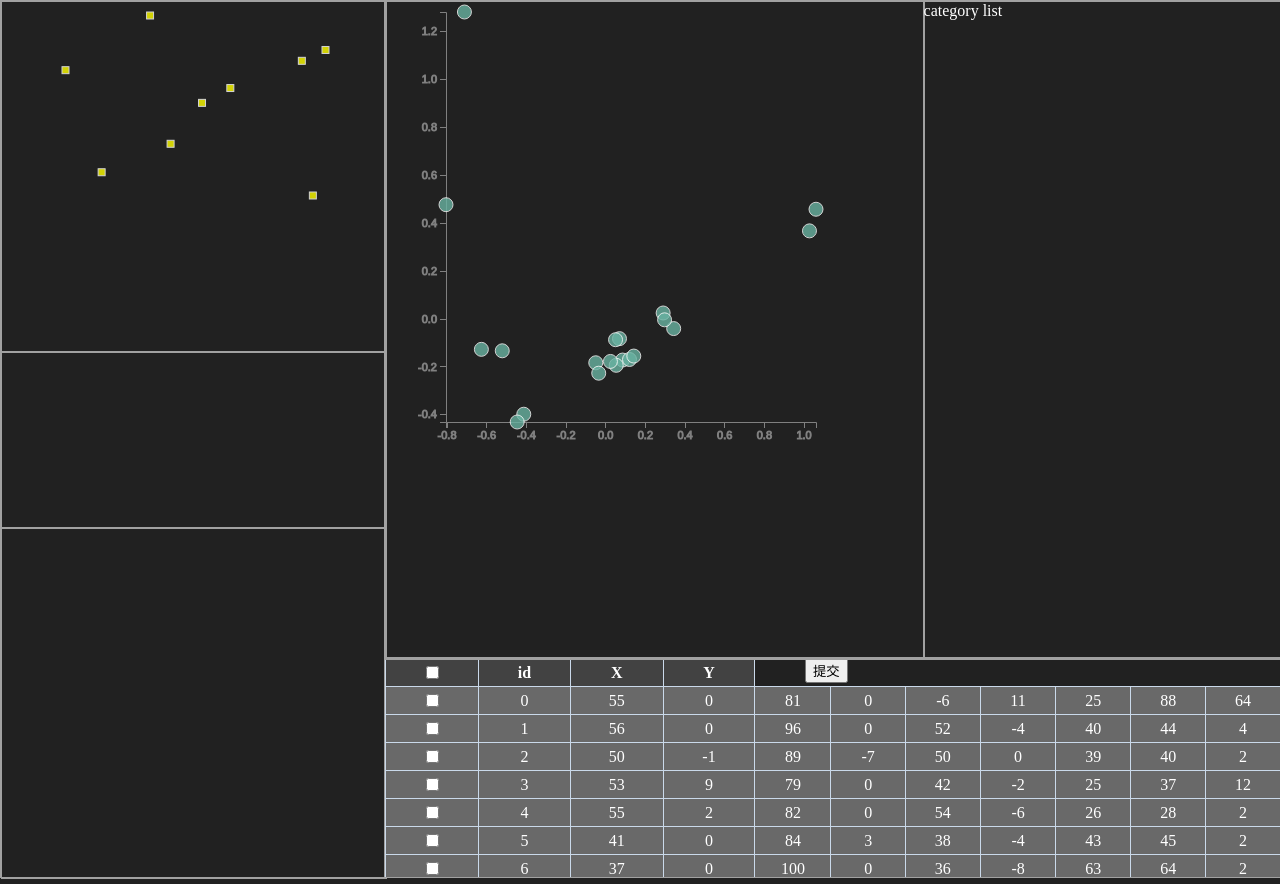
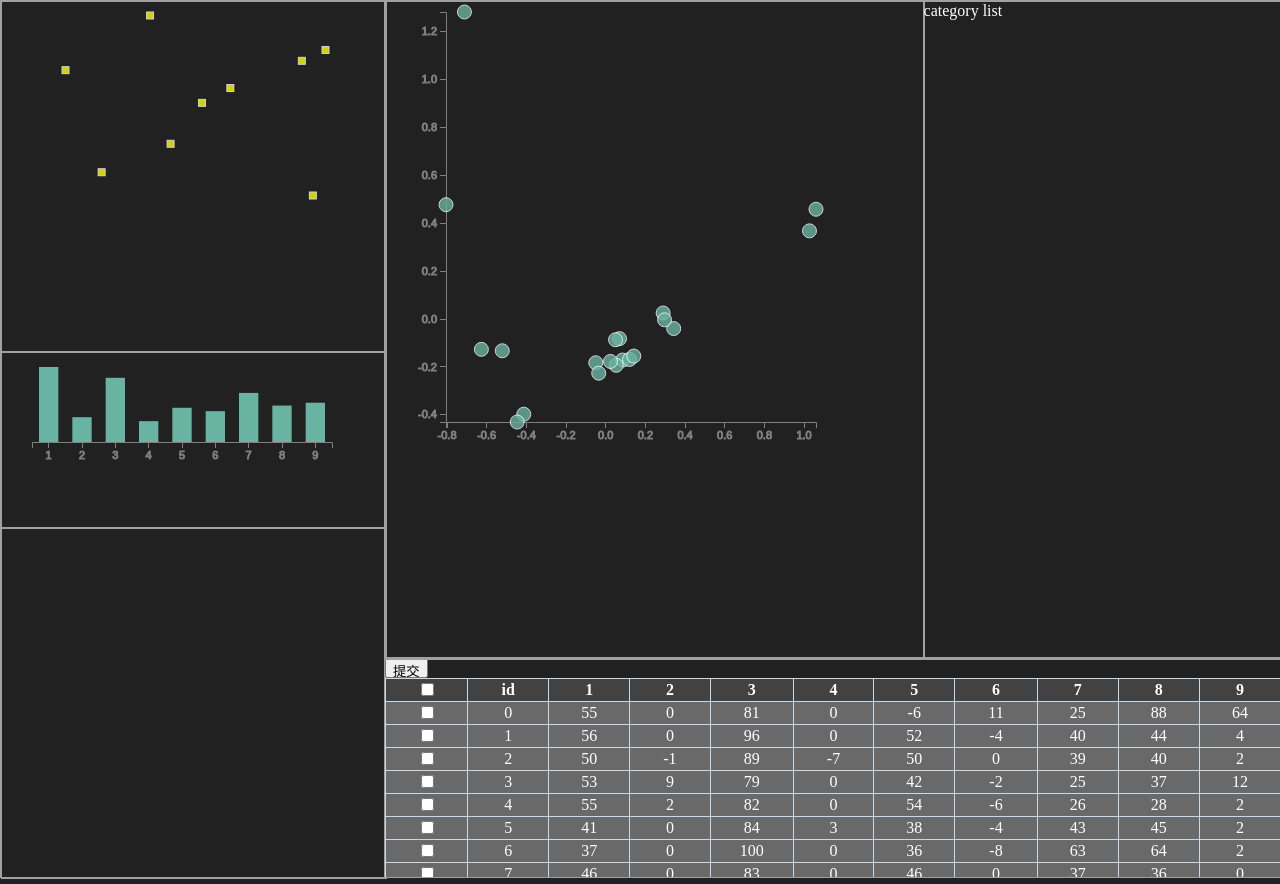
Before and after one commit to ZYL-IRENE/RCAnalysis, a Flask app: page / in a window 1280 px wide. Run offline with Flask 2, Linux system fonts and the light colour scheme; some libraries are stand-ins or nearby versions.

Commit message:
Add files via upload

```diff
--- a/RCdetection/templates/index.html
+++ b/RCdetection/templates/index.html
@@ -32,7 +32,7 @@
         {
             border: 1px solid #cad9ea;
             color: white;
-            height: 25px;
+            height: 20px;
             width: 80px;
             text-align: center;
         }
@@ -91,13 +91,13 @@
         #submit_data{
         	position:absolute;
         	top:0px;
-        	left:420px;
-        	height: 25px;
+        	left:0px;
+        	height: 20px;
         }
 
         #data_select{
         	position:absolute;
-        	top:0px;
+        	top:20px;
         	left:0px;
         }
 
@@ -141,14 +141,13 @@
 	<div id = "data_expl"  style="overflow: auto">
 		<button id = "submit_data" onclick="selected_data()">提交</button></th>
 			<table id = "data_select" >
-				<tr>
+				<tr id = "data_title">
 					<th>
 						<input type = "checkbox" id = "select_all_data" onclick="selected_all_data(this)" />
 					</th>
 
 					<th>id</th>
-					<th>X</th>
-					<th>Y</th>
+
 				</tr>
 			</table>
 	</div>
@@ -176,9 +175,18 @@
         show_data();
         draw_category_scatterplot(data_position);
         draw_feature_distribution(feature_position);
+        draw_feature_variance(feature_variance);
 
 
         function show_data(){
+
+            var tr = document.getElementById('data_title');
+            for(var i = 0; i < feature_name.length; i++){
+            	var th = document.createElement("th");
+		        th.innerHTML = feature_name[i];
+		        tr.appendChild (th);
+            }
+
         	//display all the raw data in the table
 	        for(var i=0;i < raw_data.length;i++){
 		        var x=document.getElementById('data_select').insertRow();//add row
@@ -203,10 +211,10 @@
         	console.log("selected");
         	selected_data_instances = [];
         	//return the selected data
-        	for(var i = 0; i < raw_data.length; i++){
+        	for(var i = 0; i < data_position.length; i++){
         	    var id = "data_instance"+String(i);
           		if(document.getElementById(id).checked){
-          			selected_data_instances.push(raw_data[i]);
+          			selected_data_instances.push(data_position[i]);
           		}
         	}
         	console.log(selected_data_instances);
@@ -230,7 +238,6 @@
           		}
           	}
 		}
-
 
 
 		function draw_category_scatterplot(data){
@@ -288,17 +295,30 @@
 			var mouseover = function(d) {
 			    tooltip
 			      .style("opacity", 0.8)
-			  }
-
-			var mousemove = function(d) {
-				var id = d[2];
-				console.log(id);
+			      .style("height","200px")
+			    var id = d[2];
 				feature_number = feature_name.length;
 				var text = "Instance detail:<br/>";
 				for (var i = 0; i < feature_number; i++){
 					text = text.concat(feature_name[i] , ":" , raw_data[id][i],"<br/>");
 				}
-				console.log(text);
+				//console.log(text);
+				//"The position of the data instance is X: " + d[0] + " Y: " + d[1]
+				//(d3.mouse(this)[0]+90) + "px"
+			    tooltip
+			      .html(text)
+			      .style("right", "5px") // It is important to put the +90: other wise the tooltip is exactly where the point is an it creates a weird effect
+			      .style("top", "5px")
+			  }
+
+			var mousemove = function(d) {
+				var id = d[2];
+				feature_number = feature_name.length;
+				var text = "Instance detail:<br/>";
+				for (var i = 0; i < feature_number; i++){
+					text = text.concat(feature_name[i] , ":" , raw_data[id][i],"<br/>");
+				}
+				//console.log(text);
 				//"The position of the data instance is X: " + d[0] + " Y: " + d[1]
 				//(d3.mouse(this)[0]+90) + "px"
 			    tooltip
@@ -310,9 +330,8 @@
 			  // A function that change this tooltip when the leaves a point: just need to set opacity to 0 again
 			var mouseleave = function(d) {
 			    tooltip
-			      .transition()
-			      .duration(200)
 			      .style("opacity", 0)
+			      .style("height","1px")
 			  }
 
 			// Add dots
@@ -350,9 +369,9 @@
 			          "translate(" + margin.left + "," + margin.top + ")");
 
 			var x_min = feature_position_min[0];
-			var x_max = Math.max(feature_position_max[0], x_min+1);
+			var x_max = feature_position_max[0];
 			var y_min = feature_position_min[1];
-			var y_max = Math.max(feature_position_max[1], y_min+1);
+			var y_max = feature_position_max[1];
 			// Add X axis
 			var x = d3.scaleLinear()
 			    .domain([x_min, x_max])
@@ -416,6 +435,97 @@
 
 		}
 
+		function draw_feature_variance(data){
+			// set the dimensions and margins of the graph
+			var margin = {top: 15, right: 20, bottom: 20, left: 30},
+			    width = 350 - margin.left - margin.right,
+			    height = 110 - margin.top - margin.bottom;
+
+			// append the svg object to the body of the page
+			var svg = d3.select("#feature_variance")
+			  .append("svg")
+			    .attr("width", width + margin.left + margin.right)
+			    .attr("height", height + margin.top + margin.bottom)
+			  .append("g")
+			    .attr("transform",
+			          "translate(" + margin.left + "," + margin.top + ")");
+
+
+			  // X axis: scale and draw:
+			  var x = d3.scaleBand()
+			      .domain(feature_name)     // can use this instead of 1000 to have the max of data: d3.max(data, function(d) { return +d.price })
+			      .range([0, width]);
+			  svg.append("g")
+			      .attr("transform", "translate(0," + height + ")")
+			      .attr("class", "axis")
+			      .call(d3.axisBottom(x));
+
+			      /*
+			  // set the parameters for the histogram
+			  var histogram = d3.histogram()
+			      .value(function(d) { return d; })   // I need to give the vector of value
+			      .domain(x.domain())  // then the domain of the graphic
+			      .thresholds(x.ticks(70)); // then the numbers of bins
+
+			  // And apply this function to data to get the bins
+			  var bins = histogram(data);
+				*/
+			  // Y axis: scale and draw:
+			  var y = d3.scaleLinear()
+			      .range([height, 0]);
+			      y.domain([0, d3.max(data)]);   // d3.hist has to be called before the Y axis obviously
+			  /*svg.append("g")
+			  	  .attr("class", "axis")
+			      .call(d3.axisLeft(y));*/
+
+			  var tooltip = d3.select("#feature_variance")
+			    .append("div")
+			    .style("opacity", 0)
+			    .attr("class", "tooltip")
+			    .style("background-color", "#696969")
+			    .style("border-radius", "5px")
+			    .style("padding", "10px")
+
+			  var showTooltip = function(d) {
+			    tooltip
+			      .style("opacity", 1)
+			    tooltip
+			      .html("variance: " + d)
+			      .style("left", (d3.mouse(this)[0]+40) + "px")
+			      .style("top", (d3.mouse(this)[1]) + "px")
+			     console.log("here");
+			  }
+			  var moveTooltip = function(d) {
+			    tooltip
+			    .style("left", (d3.mouse(this)[0]+40) + "px")
+			    .style("top", (d3.mouse(this)[1]) + "px")
+			  }
+			  // A function that change this tooltip when the leaves a point: just need to set opacity to 0 again
+			  var hideTooltip = function(d) {
+			    tooltip
+			      .transition()
+			      .duration(100)
+			      .style("opacity", 0)
+			  }
+
+			  // append the bar rectangles to the svg element
+			  var rectMargin = 7;
+			  svg.selectAll("rect")
+			      .data(data)
+			      .enter()
+			      .append("rect")
+			        .attr("x", function(d,i){return x(feature_name[i]) + rectMargin;})
+			        .attr("y",function(d,i){return y(d);})
+			        .attr("width", function(d) { return x(feature_name[1]) - x(feature_name[0]) -2*rectMargin ; })
+			        .attr("height", function(d) { return height - y(d); })
+			        .style("fill", "#69b3a2")
+			        // Show tooltip on hover
+			        .on("mouseover", showTooltip )
+			        .on("mousemove", moveTooltip )
+			        .on("mouseleave", hideTooltip )
+			        //.attr("transform", function(d) { return "translate(" + x(d.x0) + "," + y(d.length) + ")"; })
+		}
+
 
 
 </script>
```
